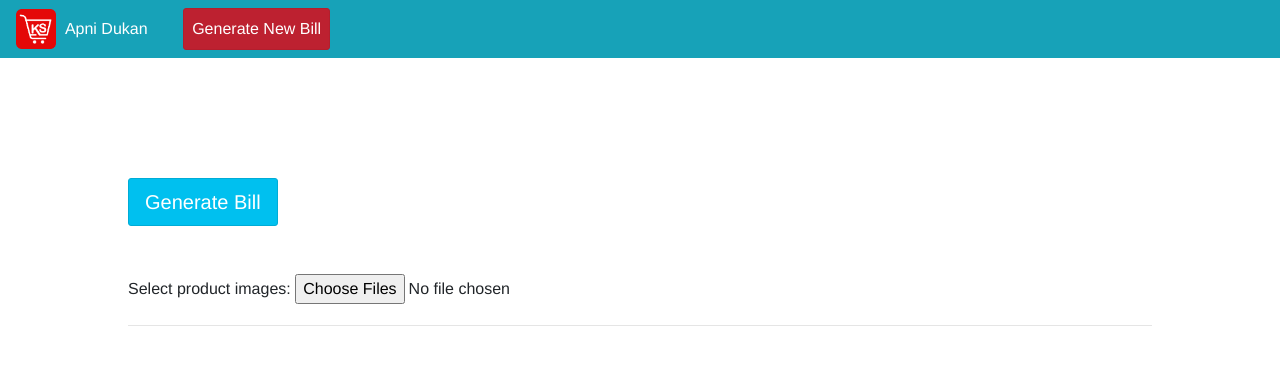
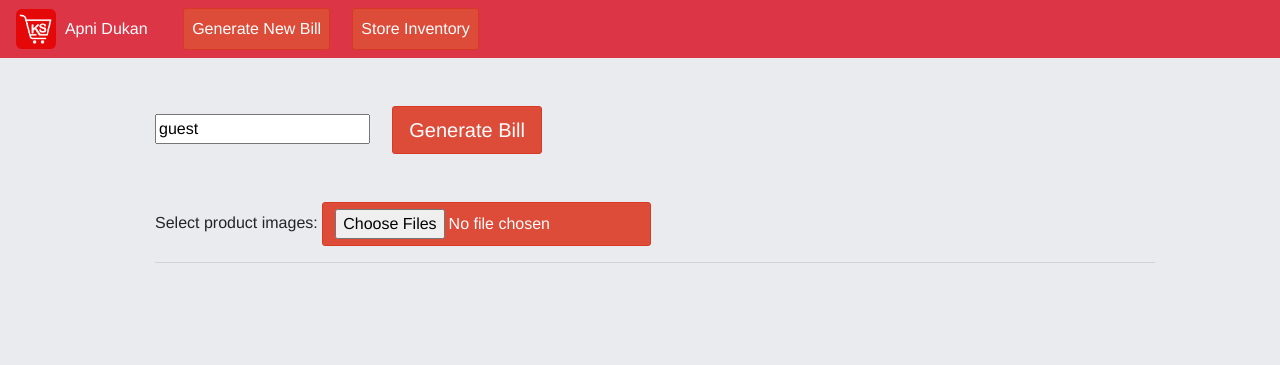
Before and after one commit to sukhatmegaurav/Kirana-Web-App, a Flask app: page /generate-bill-page in a window 1280 px wide. Shown: the top 365 px of the page. Run offline with Flask 2, Linux system fonts and the light colour scheme; some libraries are stand-ins or nearby versions.

Commit message:
ready for demo

```diff
--- a/Object_detection_image.py
+++ b/Object_detection_image.py
@@ -314,6 +314,16 @@
 }
 }
 
+# Import packages
+import os
+import cv2
+import numpy as np
+import sys
+import tensorflow as tf
+
+# Import utilites
+from utils import label_map_util
+from utils import visualization_utils as vis_util
 
 detection_graph=''
 label_map=''
@@ -321,41 +331,23 @@
 category_index=''
 sess=''
 
-def gvs(PATH_TO_IMAGE):
+def load_tensorflow_to_memory(PATH_TO_IMAGE):
     ######## Image Object Detection Using Tensorflow-trained Classifier #########
     #
-    # Author: Evan Juras
-    # Date: 1/15/18
+    # Author: Team StrawHats
+    # Date: 5/10/19
     # Description:
     # This program uses a TensorFlow-trained classifier to perform object detection.
     # It loads the classifier uses it to perform object detection on an image.
-    # It draws boxes and scores around the objects of interest in the image.
 
     ## Some of the code is copied from Google's example at
     ## https://github.com/tensorflow/models/blob/master/research/object_detection/object_detection_tutorial.ipynb
 
-    ## and some is copied from Dat Tran's example at
-    ## https://github.com/datitran/object_detector_app/blob/master/object_detection_app.py
+    ## but we changed it to make it more understandable, as per our use case.
 
-    ## but I changed it to make it more understandable to me.
-
-    # Import packages
-    import os
-    import cv2
-    import numpy as np
-    import tensorflow as tf
-    import sys
-
-    # This is needed since the notebook is stored in the object_detection folder.
-    sys.path.append("..")
-
-    # Import utilites
-    from utils import label_map_util
-    from utils import visualization_utils as vis_util
 
     # Name of the directory containing the object detection module we're using
     MODEL_NAME = 'inference_graph'
-    # IMAGE_NAME = 'test12.jpg'
 
     # Grab path to current working directory
     CWD_PATH = os.getcwd()
@@ -397,17 +389,9 @@
 
         global sess
         sess = tf.Session(graph=detection_graph)
-    return gvs2(PATH_TO_IMAGE)
+    return perform_product_detection(PATH_TO_IMAGE)
 
-def gvs2(PATH_TO_IMAGE):
-    # Import packages
-    import os
-    import cv2
-    import numpy as np
-    import sys
-    # Import utilites
-    from utils import label_map_util
-    from utils import visualization_utils as vis_util
+def perform_product_detection(PATH_TO_IMAGE):
 
     # Define input and output tensors (i.e. data) for the object detection classifier
 
--- a/app.py
+++ b/app.py
@@ -10,6 +10,8 @@
 cnt=0
 detected=1
 visitors=0
+customer_name=''
+product_cnt=0
 
 # Uploads settings
 app.config['UPLOADED_PHOTOS_DEST'] = os.getcwd() + '/current_cart'
@@ -22,13 +24,16 @@
 	return send_from_directory(os.path.join(app.root_path, 'static'), 'favicon.ico', mimetype='image/vnd.microsoft.icon')
 
 @app.route('/')
-def home():
-	return render_template('InventoryPage.html',visitors=visitors)
+def Inventory():
+	global product_cnt
+	return render_template('InventoryPage.html',
+		visitors=visitors,
+		product_cnt=product_cnt)
 
 # background process happening without any refreshing
 @app.route('/camscan')
 def CamScan():
-	global visitors
+	global visitors,product_cnt
 	visitors+=1
 	from os import listdir
 	CWD_PATH = os.getcwd()
@@ -44,15 +49,17 @@
 		if cnt==0:
 			PATH_TO_IMAGE=os.path.join(img_dir_path,image)
 
-			detected=gvs(PATH_TO_IMAGE)
+			detected=load_tensorflow_to_memory(PATH_TO_IMAGE)
 			cnt+=1
 			if detected != 1:
+				product_cnt+=1
 				detected=image
 				not_detected.append(image)
 		else:
 			PATH_TO_IMAGE=os.path.join(img_dir_path,image)
-			detected=gvs2(PATH_TO_IMAGE)
+			detected=perform_product_detection(PATH_TO_IMAGE)
 			if detected!=1:
+				product_cnt+=1
 				detected=image
 				not_detected.append(image)
 	if len(not_detected)!=0:
@@ -62,7 +69,7 @@
 
 		flash("Could not detect image: "
 		  +not_detected_products
-		  +Markup(r"<a href='/show-bill'>click here</a>")
+		  +Markup(r"<a href='/show-bill'> click here</a>")
 		  +" to generate bill without it or generate new bill with new images")
 		return redirect('/generate-bill-page')
 
@@ -81,11 +88,7 @@
 		for line in csv_reader:
 			redundant_list.append(int(line[0]))
 
-	# print("redundant_list",redundant_list)
-
 	set_list=list(set(redundant_list))
-
-	# print("set_list",set_list)
 
 	for i in range(len(set_list)):
 		items_freq[set_list[i]]=redundant_list.count(set_list[i])
@@ -107,11 +110,13 @@
 
 	invoice_id=random.randint(10000, 99999)
 	timestamp=datetime.now().strftime("%A, %d. %B %Y %I:%M%p")
+	global customer_name
 	return render_template('showBillPage.html',
 		cart=cart,
 		costs=costs,
 		timestamp=timestamp,
-		invoice_id=invoice_id)
+		invoice_id=invoice_id,
+		customer_name=customer_name)
 
 
 @app.route('/generate-bill-page', methods=['GET','POST'])
@@ -124,7 +129,10 @@
 		for f in files:
 			os.remove(f)
 		#empty current_cart folder
+
 		file_obj = request.files.getlist('file[]')
+		global customer_name
+		customer_name=request.form['customer_name']
 		for f in file_obj:
 			# file = request.files.get(f)
 			file = f
@@ -143,4 +151,4 @@
 if __name__ == '__main__':
 	app.secret_key = 'super secret key'
 	app.config['SESSION_TYPE'] = 'filesystem'
-	app.run(port=5002,debug=True)
+	app.run(port=5002,debug=True,host='0.0.0.0')
--- a/static/css/mainLayout.css
+++ b/static/css/mainLayout.css
@@ -1,5 +1,5 @@
 .main {
-    margin-left: 10px; /* Same as the width of the sidenav */
+    margin-left: 30px; /* Same as the width of the sidenav */
 }
 #invoice{
     padding: 30px;
@@ -170,6 +170,7 @@
 body
 {
     counter-reset: Serial;           /* Set the Serial counter to 0 */
+    background-color: #E9EBEE;
 }
 
 table
--- a/static/js/gvsScript.js
+++ b/static/js/gvsScript.js
@@ -16,6 +16,8 @@
 	        function Popup(data)
 	        {
 	            window.print();
+                // window.location.href='/';
+                setTimeout('toInventory','3000');
 	            return true;
 	        }
     });
@@ -77,3 +79,8 @@
     //Check File API support in billingPage
 
 });
+
+function toInventory() {
+                window.location.href='/';
+                return true;
+            }
--- a/templates/InventoryPage.html
+++ b/templates/InventoryPage.html
@@ -3,7 +3,7 @@
 <head>
     <title>Inventory</title>
 </head>
-<body>
+<body><br><br>
     {% extends "mainLayout.html" %}
     {% block content %}
 
--- a/templates/billingPage.html
+++ b/templates/billingPage.html
@@ -5,19 +5,20 @@
 	<link rel="stylesheet" href="{{ url_for('static',filename='css/billingPage.css') }}">
 </head>
 <body>
-	<br><br><br><br>
+	<br><br><br>
 	{% extends "mainLayout.html" %}
 	{% block content %}
-	<div id="loading" style="display:none; width: 500px; margin: 100px 500px 75px;"><img src="static/css/images/giphy.gif" alt="Please wait" />
+	<div id="loading" style="display:none; width: 100%; margin: 0px 70px 550px 500px;"><img height="300" width="300" src="static/css/images/giphy.gif" alt="Please wait" />
 	<h3>Your bill is processing!</h3>
 	</div>
 	<article id="unload">
 		<form method="post" enctype="multipart/form-data" id="uProductImg">
-			<button type="submit" class='btn btn-lg btn-info' onclick="$('#loading').show(); $('#unload').hide();" >Generate Bill</button>
+			<input type="text" name="customer_name" placeholder="Customer's Name here" value="guest">&nbsp;&nbsp;&nbsp;&nbsp;
+			<button type="submit" class='btn btn-lg btn-danger' onclick="$('#loading').show(); $('#unload').hide();" >Generate Bill</button>
 			<br><br><br>
 		    <label for="files">Select product images: </label>
-		    <input id="files" type="file" multiple="multiple" accept="jpg*;capture=camera" name="file[]"/>
-		    <button type="button" id="clear">Clear selection</button>
+		    <input id="files" class="btn btn-danger" type="file" multiple="multiple" accept="jpg*;capture=camera" name="file[]"/>
+		    <button type="button" class="btn btn-danger" id="clear">Clear selection</button>
 		</form>
 	    <hr>
 
--- a/templates/mainLayout.html
+++ b/templates/mainLayout.html
@@ -11,9 +11,8 @@
 	<link rel="stylesheet" href="{{ url_for('static',filename='css/mainLayout.css') }}">
 </head>
 <body class="skin-blue">
-<div class="">
   <div class="container">
-    <nav class="navbar navbar-expand bg-info navbar-dark fixed-top">
+    <nav class="navbar navbar-expand bg-danger fixed-top">
             <div class="container-fluid">
                 <div class="nav-brand" style="align-items: center;justify-content: center;display: flex;">
                     <img src="/static/css/images/kiranastore.jpg" width="40" height="40" class="d-inline-block align-top rounded" alt="">
@@ -22,23 +21,28 @@
 
                 <ul class="navbar-nav mr-auto">
                     <li class="nav-item">
-                        <a class="btn btn-danger nav-link active" href="{{ url_for('BillingPage') }}">Generate New Bill</a>
+                        <a class="btn btn-danger nav-link " href="{{ url_for('BillingPage') }}">Generate New Bill</a>
+                    </li>
+                    &nbsp;&nbsp;&nbsp;&nbsp;&nbsp;
+                    <li class="nav-item">
+                        <a class="btn btn-danger nav-link " href="{{ url_for('Inventory') }}">Store Inventory</a>
                     </li>
                 </ul>
             </div>
         </nav>
   </div>
 
-</div>
     {% for message in get_flashed_messages() %}
-    <div class="alert alert-warning">
+    <div class="alert alert-danger">
         <button type="button" class="close" data-dismiss="alert">X</button>
         {{ message }}
     </div>
     {% endfor %}
-    <br><br><br>
+<div class="main">
+    <br>
     {% block content %}
     {% endblock %}
+</div>
 <script type="text/javascript" src="{{ url_for('static', filename='js/bootstrap.min.js')}}"></script>
 <script type="text/javascript" src="{{ url_for('static',filename='js/dashboard2.js') }}"></script>
 <script type="text/javascript" src="{{ url_for('static',filename='js/adminlte.min.js') }}"></script>
```
Also changed, not shown: templates/showBillPage.html (+4 -3 lines), 701975_1_600x600 - Copy.jpg (deleted), 701975_1_600x600.jpg (deleted), current_cart/test15.jpg (deleted).
